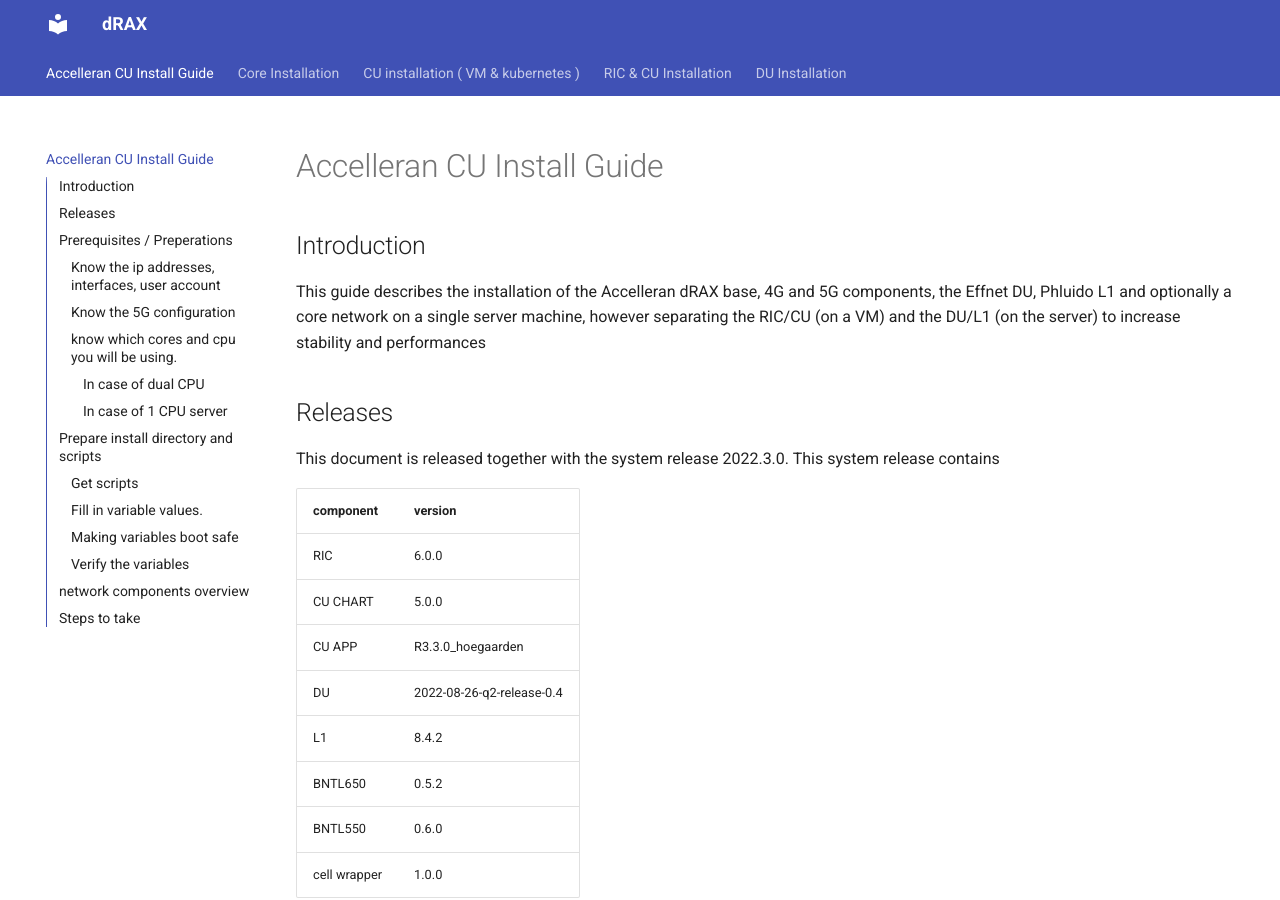
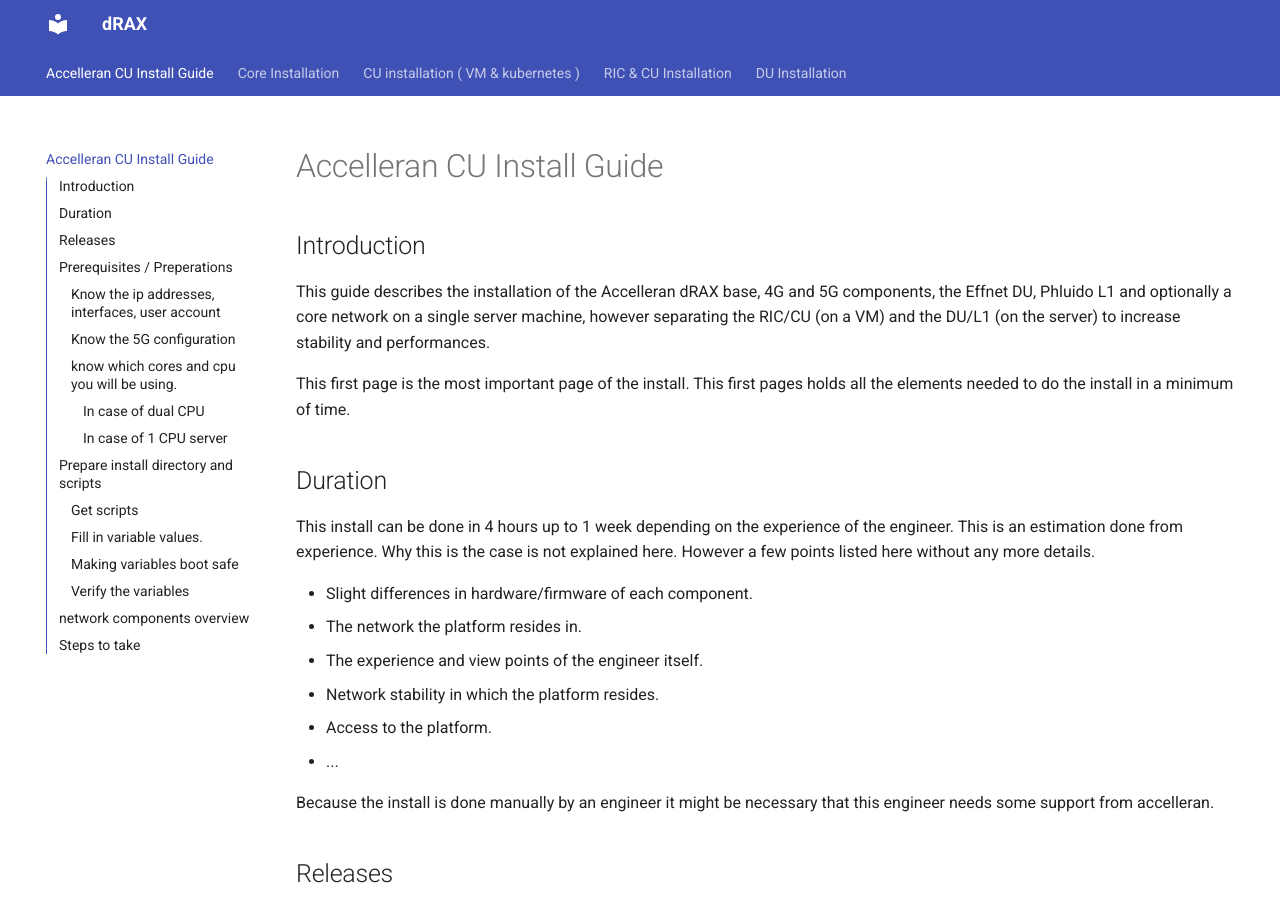
Before and after one commit to accelleran/drax-docs, an MkDocs documentation site: the page built from docs/index.md, in a window 1280 px wide and 900 px high. Built offline with MkDocs 1.6.1 and Material for MkDocs 9.7.7, drawn with Linux system fonts in a browser that asks for light colours; the version menu is left out.

Commit message:
duration added

```diff
--- a/docs/index.md
+++ b/docs/index.md
@@ -2,7 +2,22 @@
 
 ## Introduction
 
-This guide describes the installation of the Accelleran dRAX base, 4G and 5G components, the Effnet DU, Phluido L1 and optionally a core network on a single server machine, however separating the RIC/CU (on a VM) and the DU/L1 (on the server) to increase stability and performances
+This guide describes the installation of the Accelleran dRAX base, 4G and 5G components, the Effnet DU, Phluido L1 and optionally a core network on a single server machine, however separating the RIC/CU (on a VM) and the DU/L1 (on the server) to increase stability and performances.
+
+This first page is the most important page of the install. This first pages holds all the elements needed to do the install in a minimum of time.
+
+## Duration
+This install can be done in  4 hours up to 1 week depending on the experience of the engineer. This is an estimation done from experience. Why this is the case is not explained here. However a few points listed here without any more details.
+
+* Slight differences in hardware/firmware of each component.
+* The network the platform resides in.
+* The experience and view points of the engineer itself.
+* Network stability in which the platform resides.
+* Access to the platform.
+* ...
+
+Because the install is done manually by an engineer it might be necessary that this engineer needs some support from accelleran.
+
 
 ## Releases
 This document is released together with the system release 2022.3.0.
```
